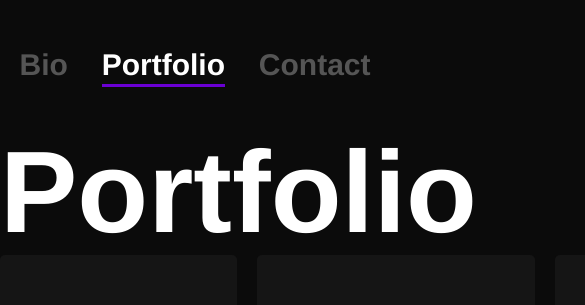
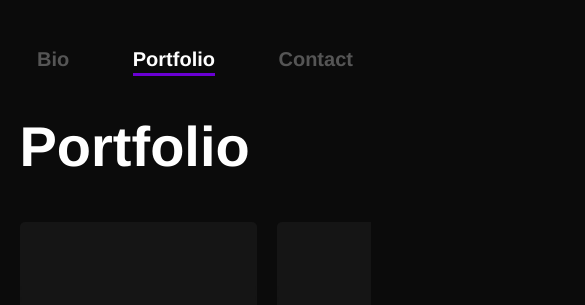
Before and after one commit to paulhenrique/portfolio, a React (Create React App) app: page /portfolio in a window 390 px wide. Shown: the top 305 px of the page, 585 px wide, since content can reach past the window. Built offline with nearby package versions, Linux system fonts and the light colour scheme; a web font is replaced by a local one.

Commit message:
Atualizando responsivo

```diff
--- a/src/assets/style/global.scss
+++ b/src/assets/style/global.scss
@@ -18,12 +18,18 @@ body {
 
   .container {
     max-width: 1056px;
+    width: 90%;
     margin: 0 auto;
   }
 
   h1 {
     font-size: 116px;
     line-height: 125px;
+
+    @media (max-width:1056px) {
+      font-size: 56px;
+      line-height: 55px;
+    }
   }
 
   .dock {
--- a/src/components/Navbar/styles.module.scss
+++ b/src/components/Navbar/styles.module.scss
@@ -13,6 +13,10 @@
     font-weight: 600;
     transition: all ease .25s;
     opacity: .3;
+
+    @media (max-width:1056px) {
+      font-size: 20px;
+    }
 
     &.activeClass:not(&:hover),
     &:hover {
--- a/src/pages/Bio/styles.scss
+++ b/src/pages/Bio/styles.scss
@@ -41,6 +41,12 @@
         font-size: 28px;
         line-height: 42px;
         color: #E0E0E0;
+
+        @media (max-width:1056px) {
+          font-size: 20px;
+          line-height: 29px;
+
+        }
       }
 
       a.portfolio {
--- a/src/pages/Portfolio/style.scss
+++ b/src/pages/Portfolio/style.scss
@@ -4,6 +4,17 @@
     grid-template-columns: repeat(3, 1fr);
     gap: 20px;
     padding-bottom: 5rem;
+
+    @media (max-width:864px) {
+      grid-template-columns: repeat(2, 1fr);
+    }
+
+    @media (max-width:579px) {
+      display: flex;
+      max-width: 100%;
+      overflow-x: scroll;
+      padding-top: 3rem;
+    }
 
     a {
       text-decoration: none;
```
